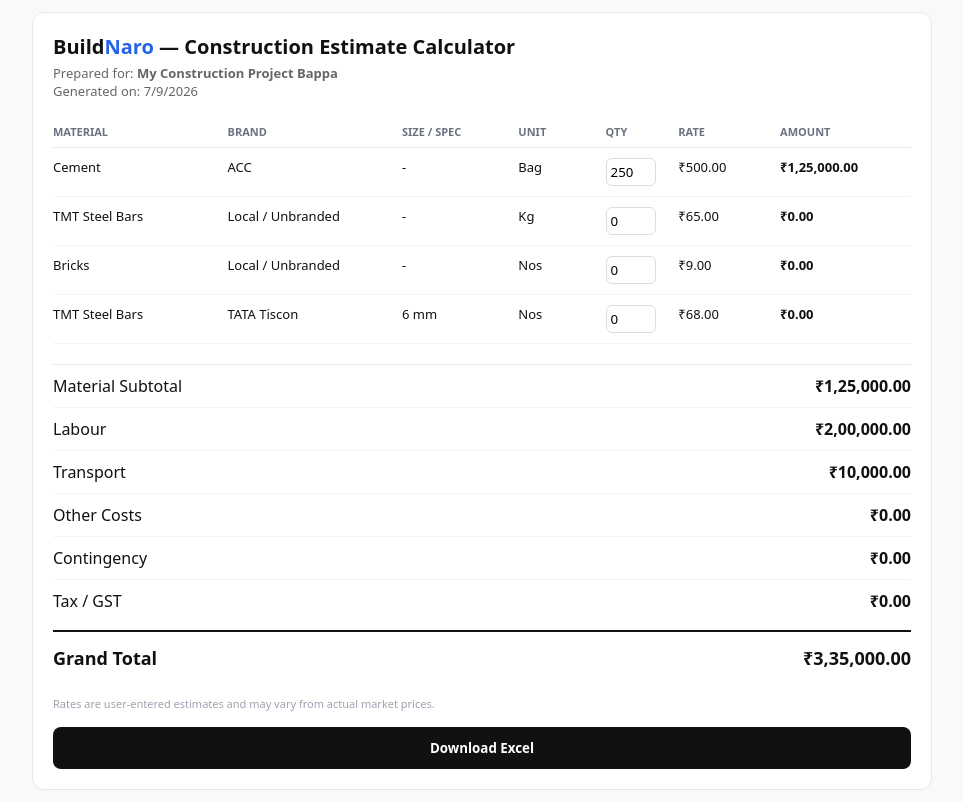
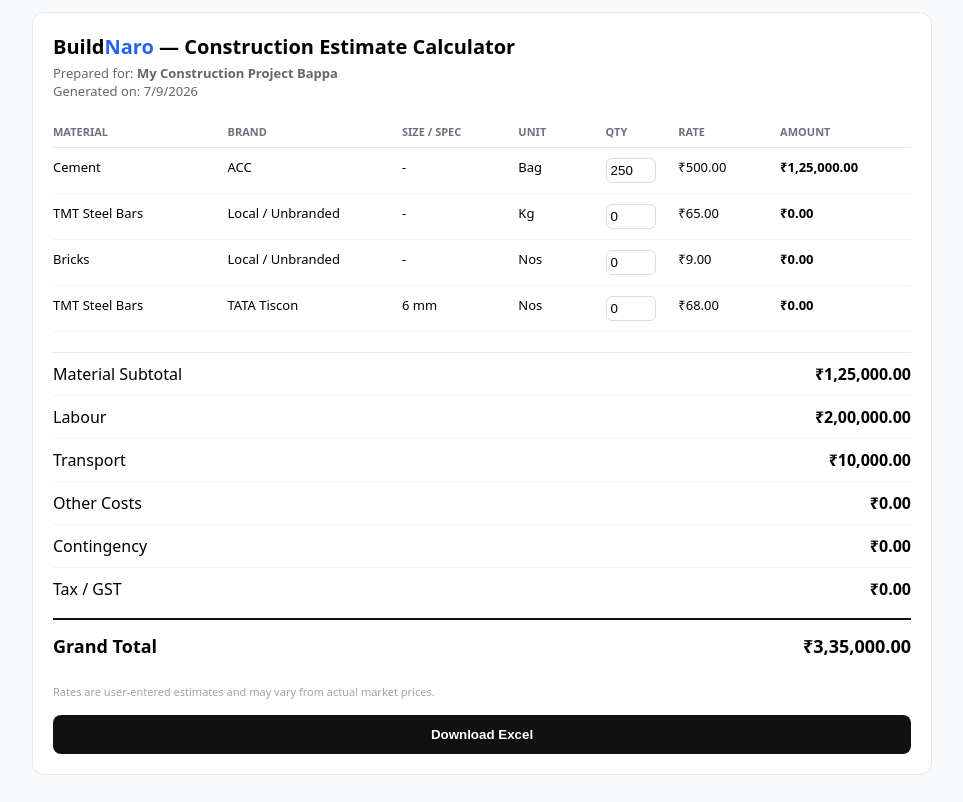
Before and after one commit to dasbappa0794-source/buildnaro, a Next.js app: page / in a window 1280 px wide. Shown: the whole page, without its empty margins (158-1121 px from the left). Built offline with nearby package versions, Linux system fonts and the light colour scheme.

Commit message:
Refactor CSS reset and body styles

```diff
--- a/app/globals.css
+++ b/app/globals.css
@@ -1,3 +1,2 @@
-* { box-sizing: border-box; margin: 0; padding: 0; }
-body { font-family: system-ui; background: #f8f9fa; color: #111; }
-input, select, button { font-family: inherit; outline: none; }
+* { margin:0; padding:0; box-sizing:border-box; }
+body { font-family: system-ui; background:#f8f9fa; }
```
